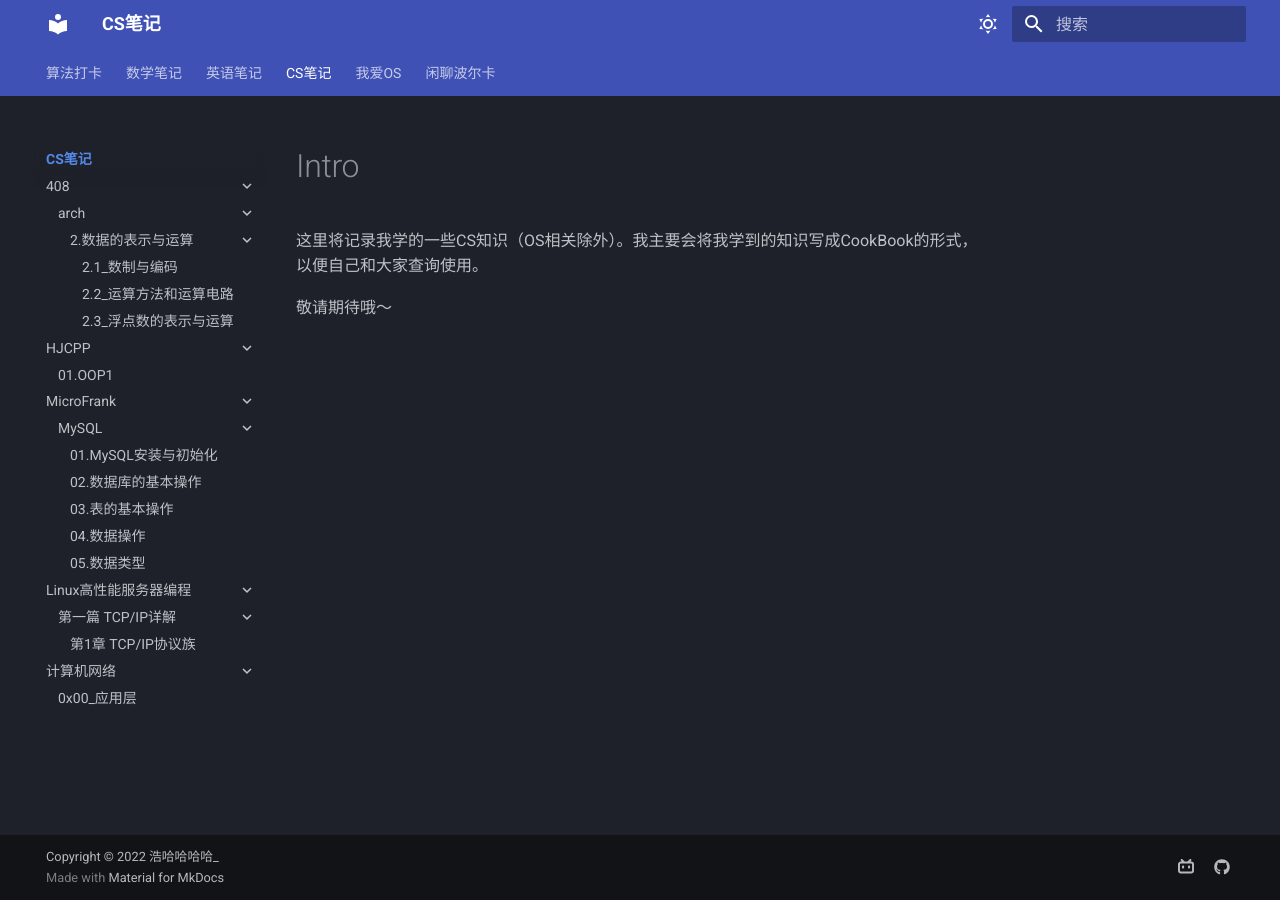
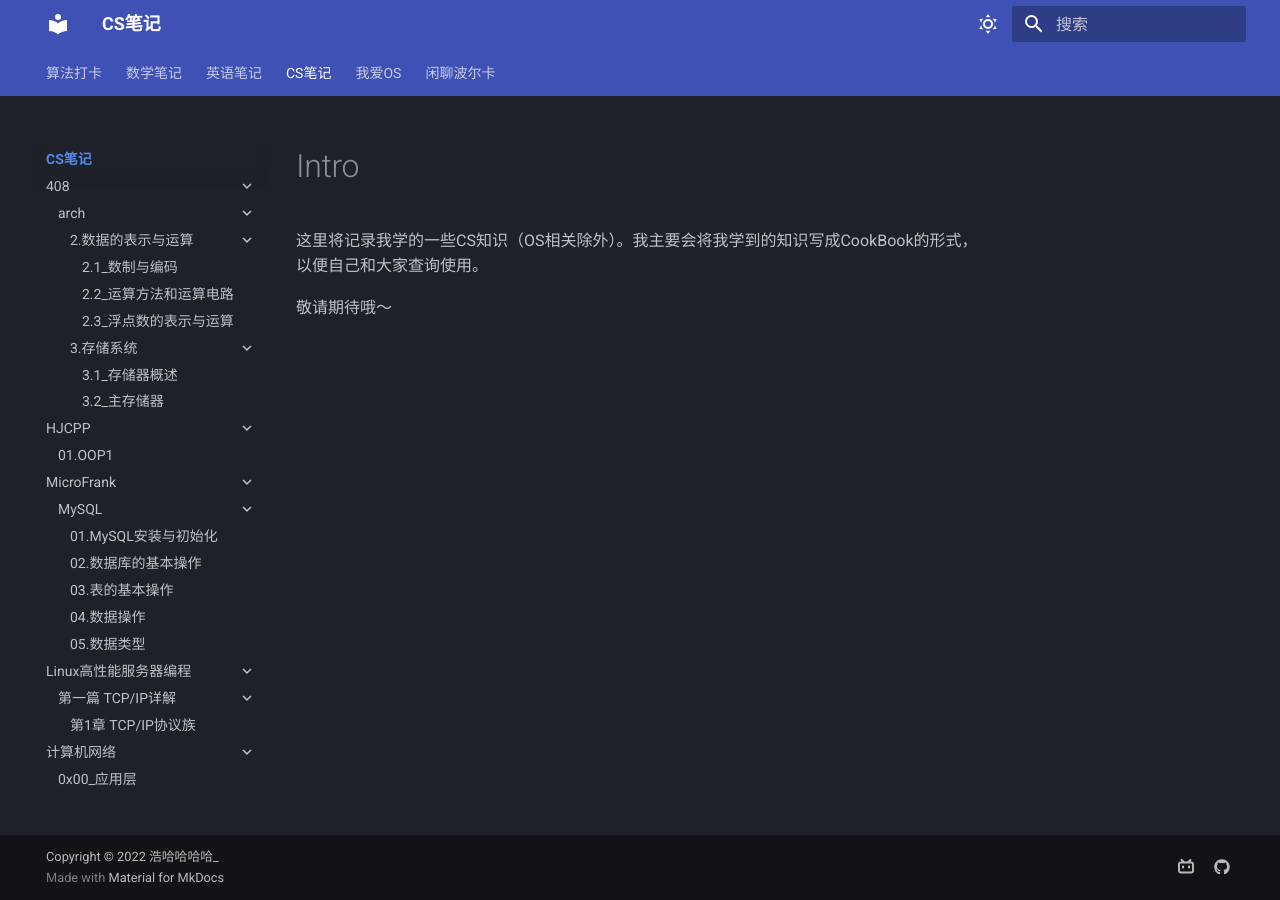
Before and after one commit to Haohahahaha/cs, an MkDocs documentation site: the page built from docs/index.md, in a window 1280 px wide. Built offline with MkDocs 1.6.1 and Material for MkDocs 9.7.7, drawn with Linux system fonts in a browser that asks for light colours.

Commit message:
2022-09-17_15:47:41 update

```diff
--- a/mkdocs.yml
+++ b/mkdocs.yml
@@ -37,6 +37,9 @@ nav:
           - 2.1_数制与编码: 408/arch/2-1.md
           - 2.2_运算方法和运算电路: 408/arch/2-2.md
           - 2.3_浮点数的表示与运算: 408/arch/2-3.md
+        - 3.存储系统:
+          - 3.1_存储器概述: 408/arch/3-1.md
+          - 3.2_主存储器: 408/arch/3-2.md
 #     - os:
 #     - nwk:
 #     - dsa:
```
Also changed, not shown: docs/408/arch/3-1.md (added, +1 -0 lines), docs/408/arch/3-2.md (added, +1 -0 lines), 2 other files.
